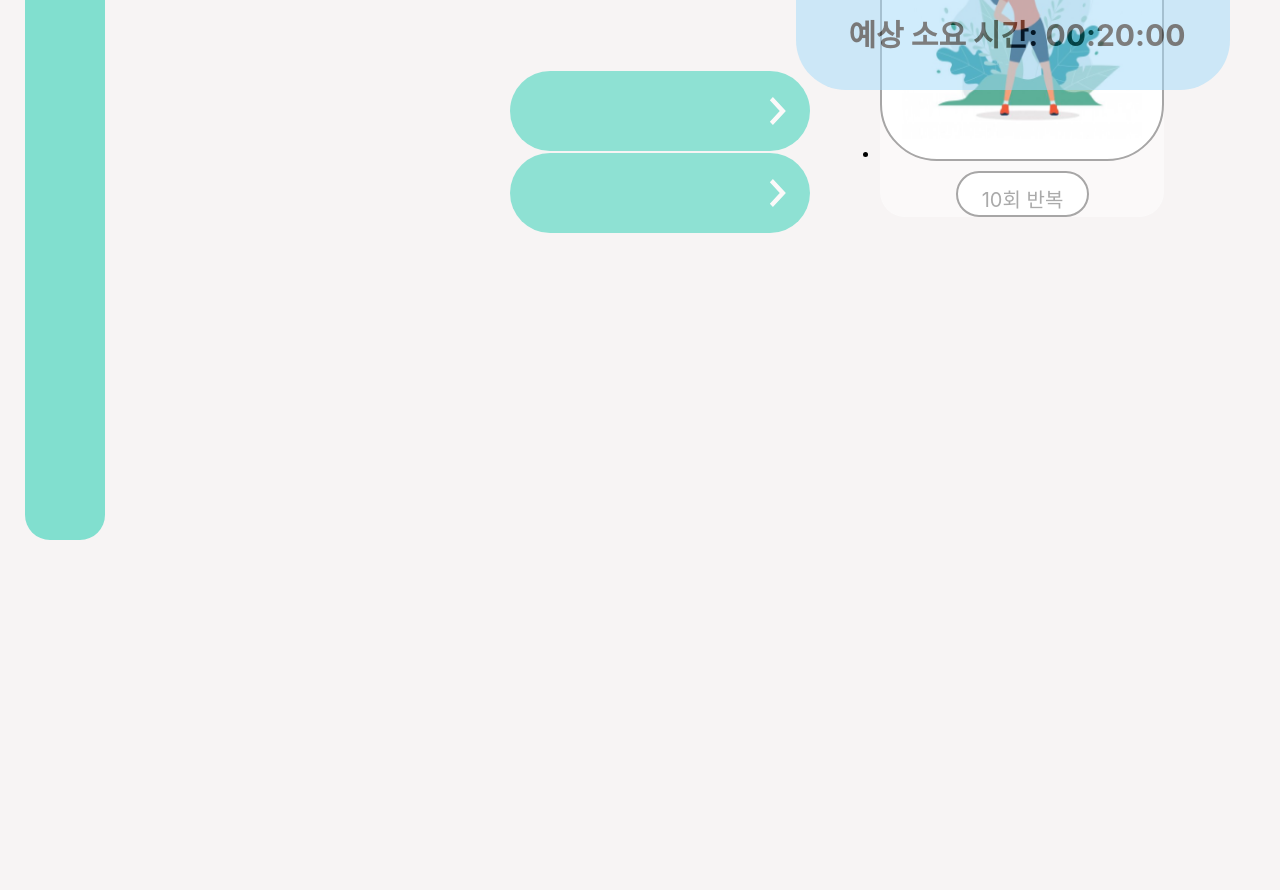
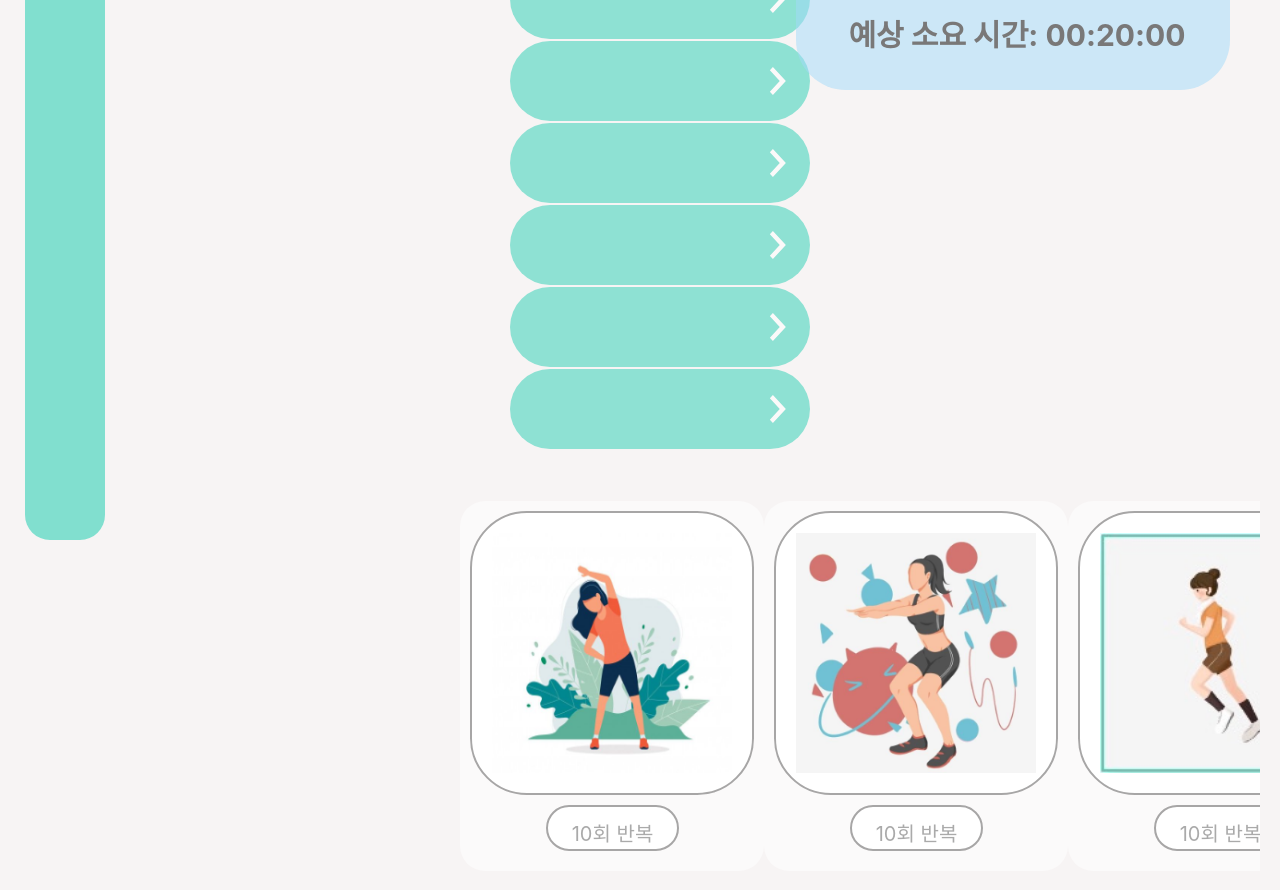
Before and after one commit to sungeuni0208/MyHomeFit, a React (Create React App) app: page /makeyourset in a window 1280 px wide. Shown: the part 660-1550 px from the top of the page. Before the commit the page ends 1260 px from the top, so only its background shows below. Built offline with nearby package versions, Linux system fonts and the light colour scheme; the HTML template or start-up script is replaced by a standard one.

Commit message:
feat: -이미지 리스트 가로 스크롤 적용

```diff
--- a/src/css/MakeYourSet/MakeYourSet.css
+++ b/src/css/MakeYourSet/MakeYourSet.css
@@ -150,15 +150,24 @@
 }
 .exercise-list{
     display: inline-block;
+    width: 800px;
     margin-top: 50px;
-    margin-left: 30px;
+    margin-left: 50px;
+    padding-left: 0;
+    white-space: nowrap;
+    overflow-x: scroll;
 }
 .exercise-list img{
     width:240px;
     height:240px;
     padding: 20px 20px 20px 20px;
+
 }
-.list-content{
+.exercise-list li{
+    list-style:none;
+    display: inline-block;
+    padding: 10px 10px 10px 10px;
+    background-color: none;
 
 }
 .list-img{
--- a/src/pages/MakeYourSet.js
+++ b/src/pages/MakeYourSet.js
@@ -40,7 +40,26 @@ const MakeYourSet = () => {
                 <div className="box-wrapper">
                     <div className="block"><img src={RightIcon} className="send-icon"></img></div>
                     <div className="arrow-box" ><img src={PreviewImg} className="preview-img"></img></div>
-
+                </div>
+                <div className="box-wrapper">
+                    <div className="block"><img src={RightIcon} className="send-icon"></img></div>
+                    <div className="arrow-box" ><img src={PreviewImg} className="preview-img"></img></div>
+                </div>
+                <div className="box-wrapper">
+                    <div className="block"><img src={RightIcon} className="send-icon"></img></div>
+                    <div className="arrow-box" ><img src={PreviewImg} className="preview-img"></img></div>
+                </div>
+                <div className="box-wrapper">
+                    <div className="block"><img src={RightIcon} className="send-icon"></img></div>
+                    <div className="arrow-box" ><img src={PreviewImg} className="preview-img"></img></div>
+                </div>
+                <div className="box-wrapper">
+                    <div className="block"><img src={RightIcon} className="send-icon"></img></div>
+                    <div className="arrow-box" ><img src={PreviewImg} className="preview-img"></img></div>
+                </div>
+                <div className="box-wrapper">
+                    <div className="block"><img src={RightIcon} className="send-icon"></img></div>
+                    <div className="arrow-box" ><img src={PreviewImg} className="preview-img"></img></div>
                 </div>
                 <div className="box-wrapper">
                     <div className="block"><img src={RightIcon} className="send-icon"></img></div>
@@ -48,12 +67,35 @@ const MakeYourSet = () => {
                 </div>
 
 
-
             </div>
                 <ul className="exercise-list">
                     <li>
-                    <div className="list-content">
+
                         <div className="list-img"><img src={StretchImg}></img></div>
+                        <div className="list-text"><text>10회 반복</text></div>
+
+                    </li>
+                    <li>
+                        <div className="list-content">
+                        <div className="list-img"><img src={SquatImg}></img></div>
+                        <div className="list-text"><text>10회 반복</text></div>
+                        </div>
+                    </li>
+                    <li>
+                        <div className="list-content">
+                        <div className="list-img"><img src={PreviewImg}></img></div>
+                        <div className="list-text"><text>10회 반복</text></div>
+                        </div>
+                    </li>
+                    <li>
+                        <div className="list-content">
+                        <div className="list-img"><img src={StretchImg}></img></div>
+                        <div className="list-text"><text>10회 반복</text></div>
+                        </div>
+                    </li>
+                    <li>
+                        <div className="list-content">
+                        <div className="list-img"><img src={SquatImg}></img></div>
                         <div className="list-text"><text>10회 반복</text></div>
                         </div>
                     </li>
```
